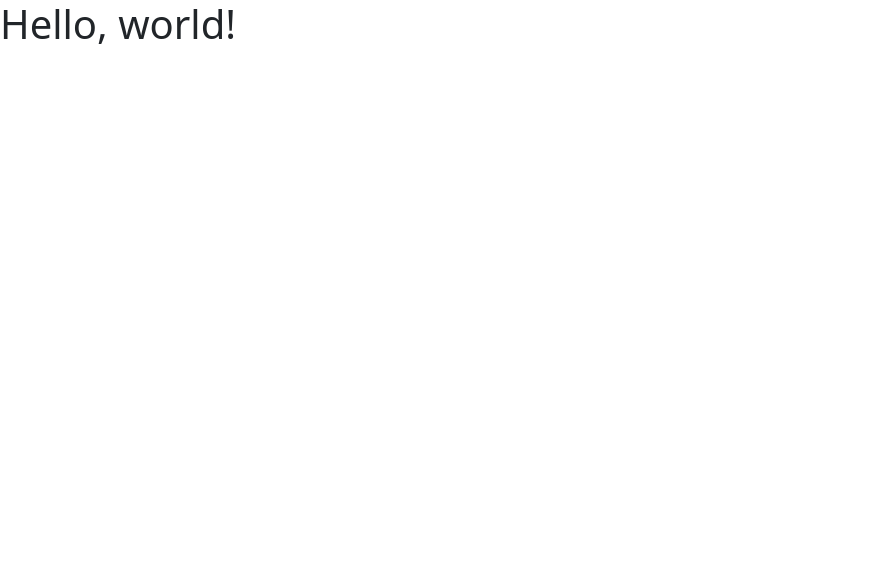
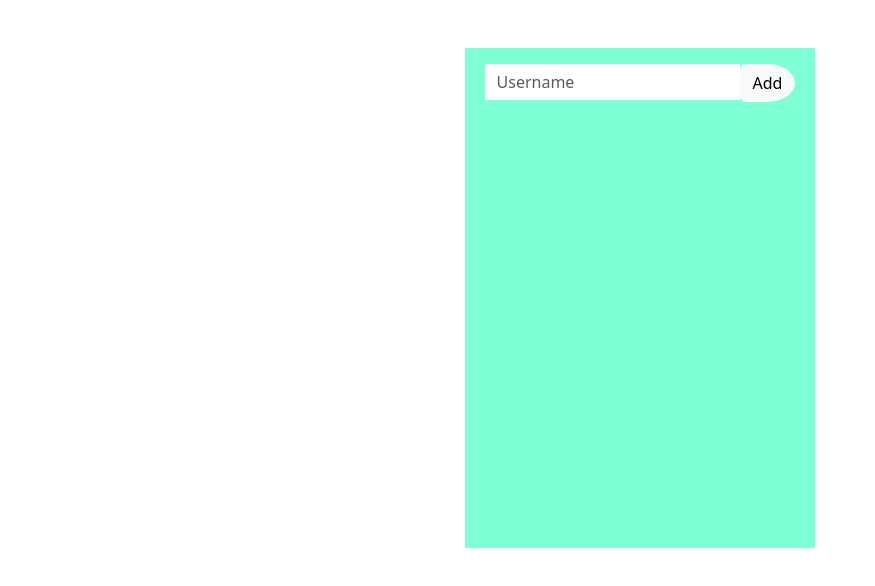
Before and after one commit to Siri29-09/siri, a plain HTML site: page index.html in a window 1280 px wide. Shown: the whole page, without its empty margins (0-875 px from the left). Drawn offline with nearby package versions, Linux system fonts and the light colour scheme.

Commit message:
adding js file

```diff
--- a/index.html
+++ b/index.html
@@ -5,9 +5,28 @@
     <meta name="viewport" content="width=device-width, initial-scale=1">
     <title>To-Do-List </title>
     <link href="https://cdn.jsdelivr.net/npm/bootstrap@5.3.3/dist/css/bootstrap.min.css" rel="stylesheet" integrity="sha384-QWTKZyjpPEjISv5WaRU9OFeRpok6YctnYmDr5pNlyT2bRjXh0JMhjY6hW+ALEwIH" crossorigin="anonymous">
+    <link rel="stylesheet" href="style.css">
+    <link rel="stylesheet" href="https://cdnjs.cloudflare.com/ajax/libs/font-awesome/6.5.1/css/all.min.css" integrity="sha512-DTOQO9RWCH3ppGqcWaEA1BIZOC6xxalwEsw9c2QQeAIftl+Vegovlnee1c9QX4TctnWMn13TZye+giMm8e2LwA==" crossorigin="anonymous" referrerpolicy="no-referrer" />
   </head>
   <body>
-    <h1>Hello, world!</h1>
+
+
+    <div class="container d-flex justify-content-center mt-5">
+        <div class="box d-flex justify-content-center pt-3">
+
+            <div class="">
+
+                <input type="text" class="form-control rounded-0 border-0 " placeholder="Username" aria-label="Username" aria-describedby="basic-addon1">
+            </div>
+            <div>
+                <button type="button" class="btn btn-light rounded-end-circle ">Add</button>
+            </div>
+        </div>
+    </div>
+
+
+
+
     <script src="https://cdn.jsdelivr.net/npm/bootstrap@5.3.3/dist/js/bootstrap.bundle.min.js" integrity="sha384-YvpcrYf0tY3lHB60NNkmXc5s9fDVZLESaAA55NDzOxhy9GkcIdslK1eN7N6jIeHz" crossorigin="anonymous"></script>
   </body>
 </html>
--- a/style.css
+++ b/style.css
@@ -0,0 +1,8 @@
+
+
+
+.box{
+    width: 350px;
+    height:500px;
+    background-color: aquamarine;
+}
```
Also changed, not shown: sport.js (added).
